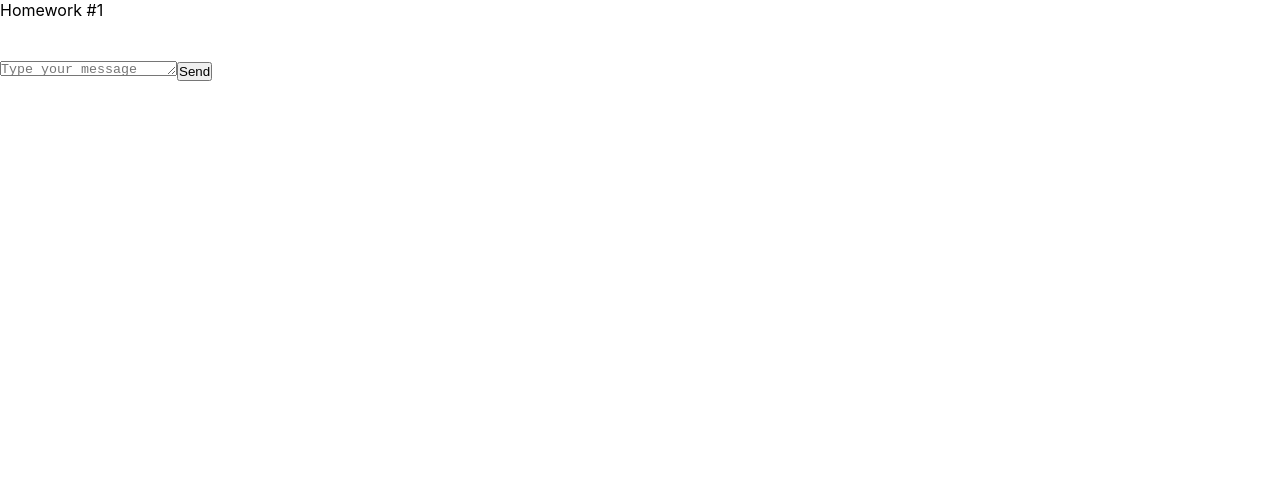
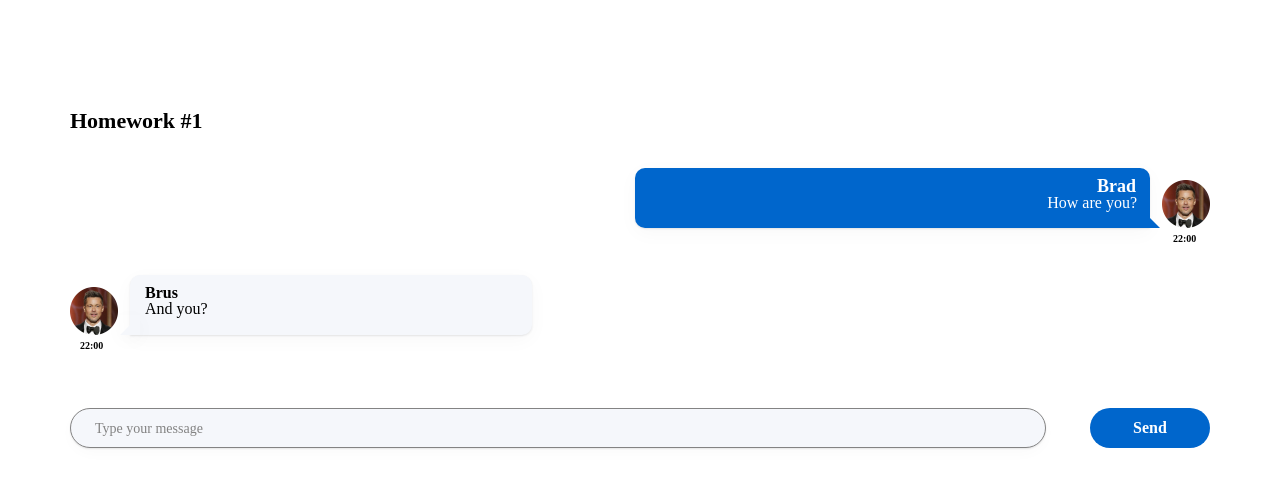
Before and after one commit to natali09yarmolik/hws2-master, a React (Create React App) app: page / in a window 1280 px wide. Shown: the top 488 px of the page. Built offline with nearby package versions, Linux system fonts and the light colour scheme.

Commit message:
Create HW1

```diff
--- a/package.json
+++ b/package.json
@@ -1,6 +1,6 @@
 {
   "name": "hws2",
-  "homepage": "http://IgnatZakalinsky.github.io/hws2",
+  "homepage": "https://github.com/natali09yarmolik/hws2-master.git",
   "version": "0.1.0",
   "private": true,
   "dependencies": {
--- a/src/s1-main/App.module.css
+++ b/src/s1-main/App.module.css
@@ -3,9 +3,23 @@
 }
 
 .hw {
-
+    position: absolute;
+    width: 1280px;
+    height: 336px;
+    margin-top: 144px;
 }
 
 .hwTitle {
+    position: absolute;
+    width: 165px;
+    height: 27px;
+    left: 70px;
+    top: 107px;
 
+    font-family: 'Montserrat';
+    font-style: normal;
+    font-weight: 600;
+    font-size: 22px;
+    line-height: 27px;
+    color: #000000;
 }
--- a/src/s2-homeworks/hw01/HW1.tsx
+++ b/src/s2-homeworks/hw01/HW1.tsx
@@ -12,19 +12,30 @@ import avatar from './avatar.png'
 * 4 - выполнить пункты 2, 3 в файле FriendMessage.tsx
 * 5 - сделать стили в соответствии с дизайном
 * */
-
+type userType={
+    avatar: string,
+    name: string
+}
+type messageType={
+    text: string
+    time: string
+}
 // нужно создать правильный тип вместо any
-export type MessageType = any
+export type MessageType = {
+    id: number
+    user: userType
+    message: messageType
+}
 
 // структуру объекта не менять
 export const message0: MessageType = {
     id: 0,
     user: {
         avatar: avatar, // можно менять
-        name: 'Some Name',  // можно менять
+        name: 'Brad',  // можно менять
     },
     message: {
-        text: 'some textsome textsome textsome textsome textsome textsome text', // можно менять
+        text: 'How are you?', // можно менять
         time: '22:00', // можно менять
     },
 }
@@ -32,10 +43,10 @@ export const friendMessage0: MessageType = {
     id: 100,
     user: {
         avatar: avatar, // можно менять
-        name: 'Friend Name', // можно менять
+        name: 'Brus', // можно менять
     },
     message: {
-        text: 'зеркальное сообщение для тренировки css', // можно менять
+        text: 'And you?', // можно менять
         time: '22:00', // можно менять
     },
 }
--- a/src/s2-homeworks/hw01/friend-message/FriendMessage.module.css
+++ b/src/s2-homeworks/hw01/friend-message/FriendMessage.module.css
@@ -1,31 +1,86 @@
 .friendMessage {
-
+    position: relative;
+    width: 100%;
+    height: 77px;
+    margin-top:30px;
 }
 
 .friendImageAndText {
-
+    position: relative;
+    width: 462px;
+    height: 77px;
+    left: 70px;
 }
 
 .friendImageAndText img {
-
+    position: relative;
+    display: block;
+    width: 48px;
+    height: 48px;
+    top: 12px;
+    float: left;
 }
 
 .friendText {
-
+    position: absolute;
+    width: 402px;
+    height: 60px;
+    left: 60px;
+    border-radius: 10px 10px 10px 0;
+    background: #F5F7FB;
+    box-shadow: 0px 5px 20px rgba(29, 33, 38, 0.03), 0px 1px 2px rgba(29, 33, 38, 0.1);
 }
 
 .friendText:after {
-
+    content: '';
+    position: absolute; /* Абсолютное позиционирование */
+    left: -10px;
+    bottom: 0px; /* Положение треугольника */
+    border: 10px solid transparent; /* Прозрачные границы */
+    border-bottom: 10px solid #F5F7FB; /* Добавляем треугольник */
+    box-shadow: 0px 5px 20px rgba(29, 33, 38, 0.03);
 }
 
 .friendName {
+    position: relative;
+    width: 35px;
+    height: 20px;
+    left: 15px;
+    top: 8px;
 
+    font-family: 'Montserrat';
+    font-style: normal;
+    font-weight: 600;
+    font-size: 16px;
+    line-height: 20px;
+    color: #000000;
 }
 
 .friendMessageText {
+    position: relative;
+    width: 374px;
+    height: 20px;
+    left: 15px;
+    top: 4px;
 
+    font-family: 'Montserrat';
+    font-style: normal;
+    font-weight: 400;
+    font-size: 16px;
+    line-height: 20px;
+    color: #000000;
 }
 
 .friendTime {
-
+    position: relative;
+    width: 29px;
+    height: 12px;
+    left: 80px;
+    top: -12px;
+    font-family: 'Montserrat';
+    font-style: normal;
+    font-weight: 600;
+    font-size: 10px;
+    line-height: 12px;
+    color: #000000;
 }
--- a/src/s2-homeworks/hw01/friend-message/FriendMessage.tsx
+++ b/src/s2-homeworks/hw01/friend-message/FriendMessage.tsx
@@ -1,8 +1,12 @@
 import React from 'react'
 import s from './FriendMessage.module.css'
+import {MessageType} from "../HW1";
 
+type FriendMessegeType={
+    message:MessageType
+}
 // создать тип вместо any и отобразить приходящие данные
-const FriendMessage = (props: any) => {
+const FriendMessage = (props: FriendMessegeType) => {
     return (
         <div
             id={'hw1-friend-message-' + props.message.id}
@@ -11,26 +15,20 @@ const FriendMessage = (props: any) => {
             <div className={s.friendImageAndText}>
                 <img
                     id={'hw1-friend-avatar-' + props.message.id}
-                    // создаёт студент
-
-                    //
+                    src={props.message.user.avatar}
                 />
                 <div className={s.friendText}>
                     <div
                         id={'hw1-friend-name-' + props.message.id}
                         className={s.friendName}
                     >
-                        {/*создаёт студент*/}
-
-                        {/**/}
+                        {props.message.user.name}
                     </div>
                     <pre
                         id={'hw1-friend-text-' + props.message.id}
                         className={s.friendMessageText}
                     >
-                        {/*создаёт студент*/}
-
-                        {/**/}
+                        {props.message.message.text}
                     </pre>
                 </div>
             </div>
@@ -39,7 +37,7 @@ const FriendMessage = (props: any) => {
                 className={s.friendTime}
             >
                 {/*создаёт студент*/}
-
+                <div>{props.message.message.time}</div>
                 {/**/}
             </div>
         </div>
--- a/src/s2-homeworks/hw01/message-sender/MessageSender.module.css
+++ b/src/s2-homeworks/hw01/message-sender/MessageSender.module.css
@@ -1,18 +1,57 @@
 .sendForm {
-
+    position: relative;
+    width: 1140px;
+    height: 40px;
+    margin: 0 auto;
+    top: 56px;
+    display: flex;
+    flex-direction: row;
+    justify-content: space-between;
 }
 
 .textarea {
+    position: relative;
+    display: block;
+    width: 976px;
+    height: 40px;
 
+    padding-top: 11px;
+    padding-bottom: 12px;
+    resize: none;
+    overflow: hidden;
+    background: #F5F7FB;
+    box-shadow: 0px 5px 20px rgba(29, 33, 38, 0.03), 0px 1px 2px rgba(29, 33, 38, 0.1);
+    border-radius: 20px;
+    font-family: 'Montserrat';
+    font-style: normal;
+    font-weight: 400;
+    font-size: 14px;
+    line-height: 17px;
+    text-indent: 24px;
+    color: rgba(0, 0, 0, 0.6);
+    opacity: 0.9;
 }
 
 .button {
+    position: relative;
+    width: 120px;
+    height: 40px;
 
+    background: #0066CC;
+    border-radius: 20px;
+    font-family: 'Montserrat';
+    font-style: normal;
+    font-weight: 600;
+    font-size: 16px;
+    line-height: 20px;
+    color: #FFFFFF;
+    border: transparent;
 }
 
 .button:hover {
-
+    box-shadow:  0px 0px 10px 0px rgba(0, 102, 204, 0.9);
+    font-size: 18px;
 }
 .button:active {
-
+    background-color: darkturquoise;
 }
--- a/src/s2-homeworks/hw01/message/Message.module.css
+++ b/src/s2-homeworks/hw01/message/Message.module.css
@@ -1,31 +1,87 @@
 .message {
-
+    position: relative;
+    width: 100%;
+    height: 77px;
+    margin-top: 24px;
 }
 
 .imageAndText {
-
+    position: relative;
+    width: 575px;
+    height: 60px;
+    left: 635px;
 }
 
 .imageAndText img {
-
+    position: relative;
+    display: block;
+    width: 48px;
+    height: 48px;
+    top:12px;
+    float: right;
 }
 
 .text {
+    position: relative;
+    width: 515px;
+    height: 60px;
 
+    background: #0066CC;
+    box-shadow: 0px 5px 20px rgba(29, 33, 38, 0.03), 0px 1px 2px rgba(29, 33, 38, 0.1);
+    border-radius: 10px 10px 0px 10px;
 }
 
 .text:after {
-
+    content: '';
+    position: absolute; /* Абсолютное позиционирование */
+    right: -10px;
+    bottom: 0px; /* Положение треугольника */
+    border: 10px solid transparent; /* Прозрачные границы */
+    border-bottom: 10px solid #0066CC; /* Добавляем треугольник */
 }
 
 .name {
+    position: relative;
+    width: 40px;
+    height: 22px;
+    left: 462px;
+    top: 7px;
 
+    font-family: 'Montserrat';
+    font-style: normal;
+    font-weight: 600;
+    font-size: 18px;
+    line-height: 22px;
+    color: white;
 }
 
 .messageText {
+    position: relative;
+    width: 489px;
+    height: 20px;
+    left: 13px;
+    top: 3px;
 
+    font-family: 'Montserrat';
+    font-style: normal;
+    font-weight: 400;
+    font-size: 16px;
+    line-height: 20px;
+    color: #FFFFFF;
+    text-align: right;
 }
 
 .time {
+    position: relative;
+    width: 26px;
+    height: 12px;
+    left: 1173px;
+    top: 5px;
 
+    font-family: 'Montserrat';
+    font-style: normal;
+    font-weight: 600;
+    font-size: 10px;
+    line-height: 12px;
+    color: #000000;
 }
--- a/src/s2-homeworks/hw01/message/Message.tsx
+++ b/src/s2-homeworks/hw01/message/Message.tsx
@@ -1,9 +1,12 @@
 import React from 'react'
 import s from './Message.module.css'
+import {MessageType} from "../HW1";
 
 // нужно создать правильный тип вместо any
-export type MessagePropsType = any
-
+export type MessagePropsType = {
+    message: MessageType
+}
+//props.message.id
 // нужно отобразить приходящие данные
 const Message = (props: MessagePropsType) => {
     return (
@@ -11,27 +14,22 @@ const Message = (props: MessagePropsType) => {
             <div className={s.imageAndText}>
                 <img
                     id={'hw1-avatar-' + props.message.id}
-                    // создаёт студент
 
-                    //
+                    src={props.message.user.avatar}
+
                 />
                 <div className={s.text}>
                     <div id={'hw1-name-' + props.message.id} className={s.name}>
-                        {/*создаёт студент*/}
+                        {props.message.user.name}
 
-                        {/**/}
                     </div>
                     <pre id={'hw1-text-' + props.message.id} className={s.messageText}>
-                        {/*создаёт студент*/}
-
-                        {/**/}
+                       {props.message.message.text}
                     </pre>
                 </div>
             </div>
             <div id={'hw1-time-' + props.message.id} className={s.time}>
-                {/*создаёт студент*/}
-
-                {/**/}
+                {props.message.message.time}
             </div>
         </div>
     )
```
Also changed, not shown: 1 other file (tests, documents, lock files or other folders).
